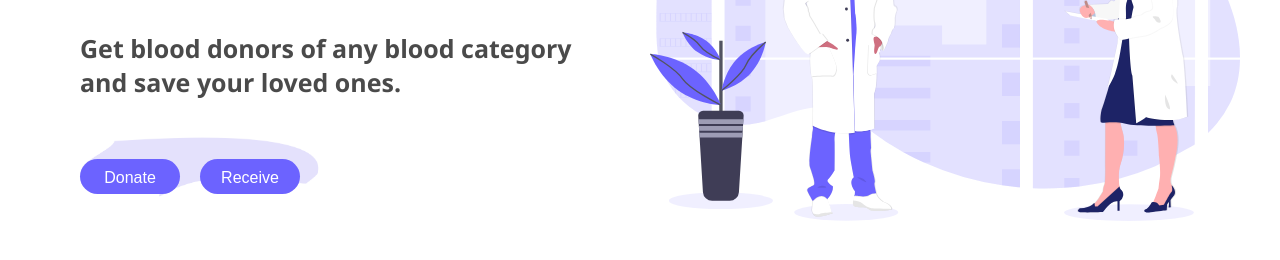
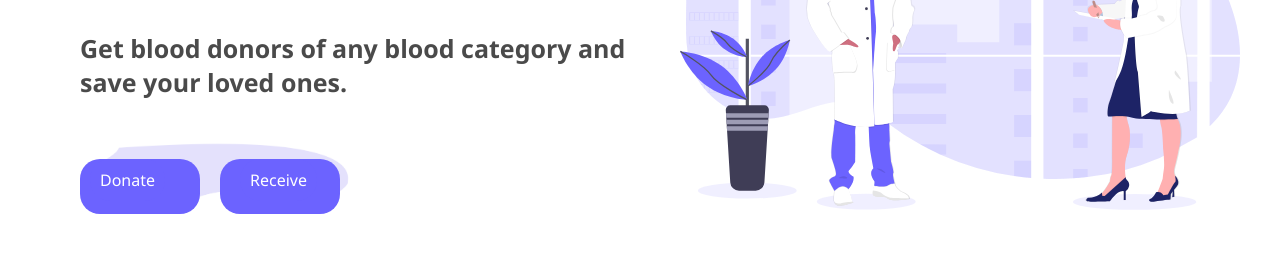
Before and after one commit to sahilsaha7773/Blood-Camp, a plain HTML site: page index.html in a window 1280 px wide. Shown: the part 386-646 px from the top of the page. Drawn offline with nearby package versions, Linux system fonts and the light colour scheme.

Commit message:
Fixed buttons

```diff
--- a/index.html
+++ b/index.html
@@ -33,8 +33,12 @@
 							<img class="line" src="Images/rect.svg">
 							<p class="para1">Get blood donors of any blood category and save your loved ones.</p>
 							<div class="buttons">
-								<button class="donateBtn" href="http://bloodcamp.herokuapp.com/register/"><span>Donate</span></button>
-								<button class="receiveBtn" href="http://bloodcamp.herokuapp.com/register/"><span>Receive</span></button>
+								<div class="donateBtn">
+									<a class="donateBtn" style="text-decoration: none" href="http://bloodcamp.herokuapp.com/register/">Donate</a>
+								</div>
+								<div class="receiveBtn">
+									<a class="receiveBtn" style="text-decoration: none" href="http://bloodcamp.herokuapp.com/register/">Receive</a>
+								</div>
 							</div>
 						</div>
 						<div class="landingRight">
--- a/style/style.css
+++ b/style/style.css
@@ -83,7 +83,7 @@
 	margin-right: 10px;
 	background-color: #6C63FF;
 	color: white;
-
+	font-family: Segoe UI;
 	border-radius: 20px;
 	transition: 1s;
 
@@ -97,14 +97,12 @@
 	margin-right: 10px;
 	background-color: #6C63FF;
 	color: white;
-
+	font-family: Segoe UI;
 	border-radius: 20px;
-	transition: 1s;
 }
 
 .donateBtn:hover, .receiveBtn:hover {
 	cursor: pointer;
-	border-radius: 0px;
 }
 
 .landingRight {
@@ -260,7 +258,6 @@
 
 .donateBtn:hover, .receiveBtn:hover {
 	cursor: pointer;
-	border-radius: 0px;
 }
 
 .landingRight {
```
